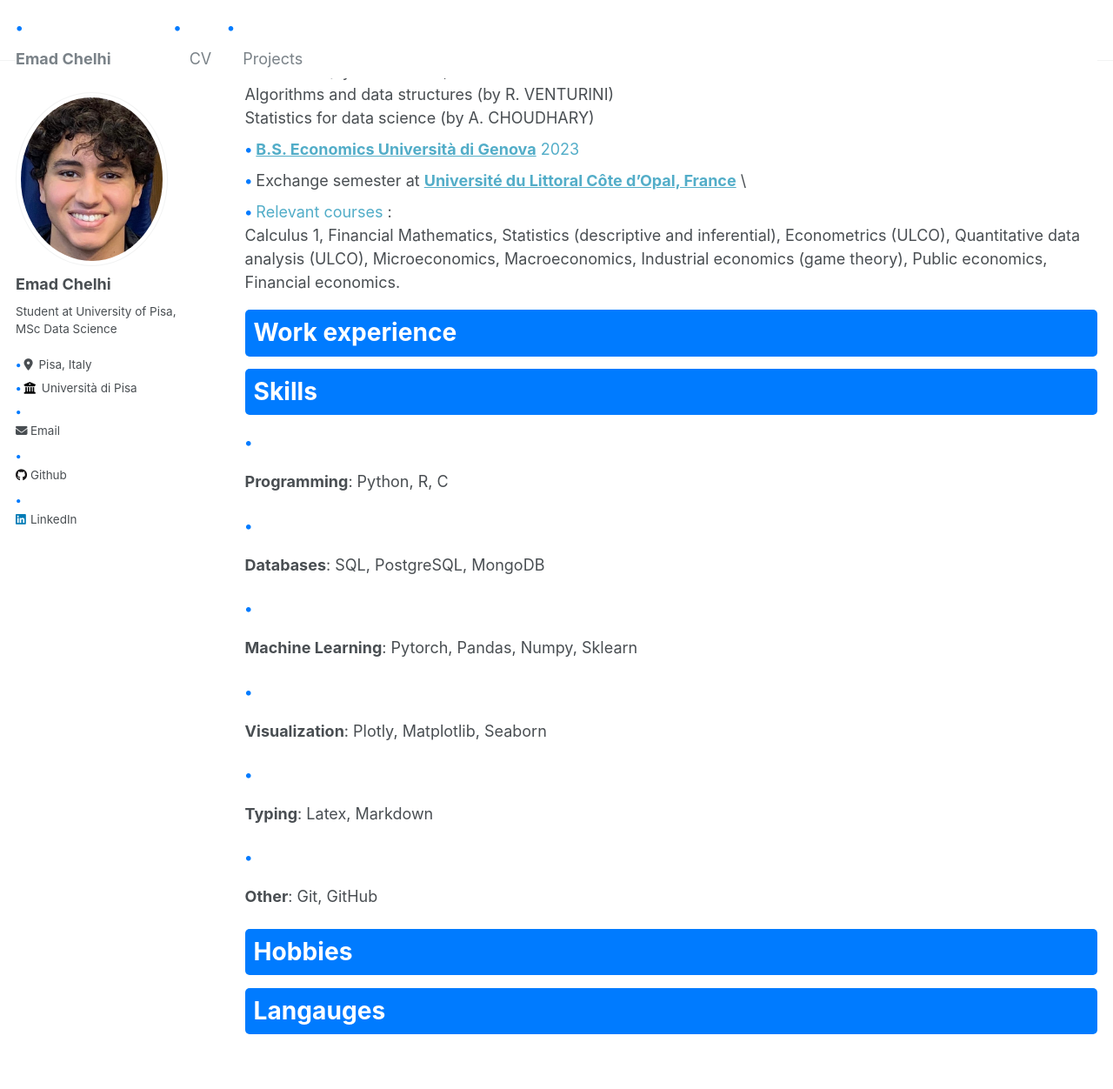
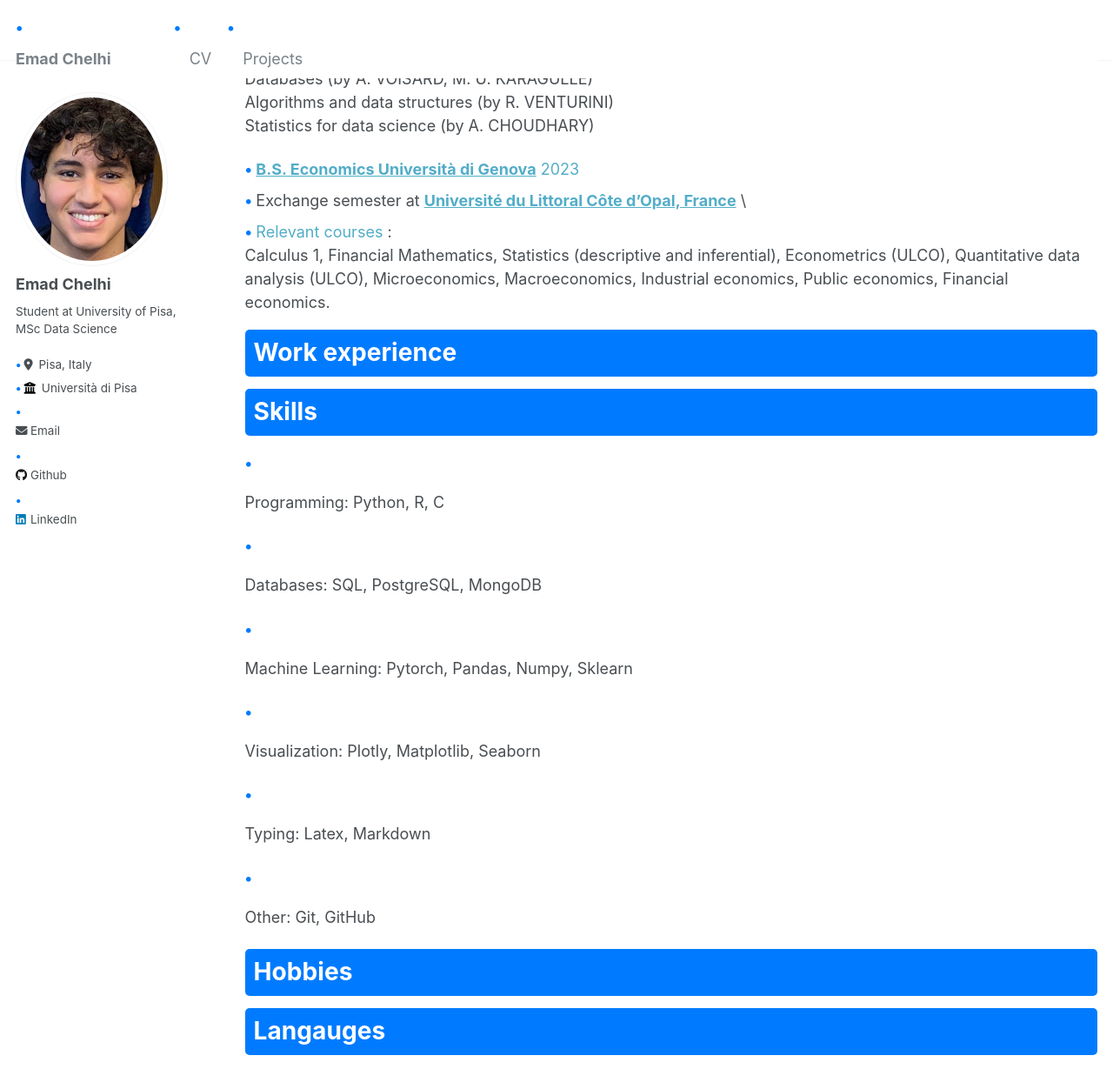
Before and after one commit to emadchelhi/emadchelhi.github.io, a Jekyll site: the page built from _pages/cv.md, in a window 1280 px wide and 1400 px high, scrolled down 675 px. Shown: the top 1252 px of the window at 87% size. Built offline with Jekyll 4.4.1, drawn with Linux system fonts in a browser that asks for light colours.

Commit message:
Update cv.md

```diff
--- a/_pages/cv.md
+++ b/_pages/cv.md
@@ -13,7 +13,7 @@ redirect_from:
 <img src="/images/universita-di-pisa.png" alt="MVA" width="150" height="100" /> <img src="/images/fu_logo.png" alt="MVA" width="150" height="100" /> <img src="/images/unige_logo.png" alt="MVA" width="150" height="100" /> <img src="/images/ulco_logo.jpg" alt="MVA" width="150" height="100" />
 
 * <span style="color:rgba(82,173,200,255)">**[M.S. Data Science Università di Pisa](https://didattica.di.unipi.it/en/master-programme-in-data-science-and-business-informatics/)** 2025 (expected)</span>
-  * Exchange semester at **[Freie Universität Berlin, Germany](https://www.mi.fu-berlin.de/en/data-science/index.html)**
+  Exchange semester at **[Freie Universität Berlin, Germany](https://www.mi.fu-berlin.de/en/data-science/index.html)**
   * <span style="color:rgba(82,173,200,255)">Semester 1 </span>: \
     Programming for data science (by S. TRANI, L. SEMINI) \
     Data mining (by D. PEDRESCHI, R. GUIDOTTI, A. FEDELE) \
@@ -29,7 +29,7 @@ redirect_from:
 * <span style="color:rgba(82,173,200,255)">**[B.S. Economics Università di Genova](https://corsi.unige.it/en/corsi/8699)** 2023 </span> \
   * Exchange semester at **[Université du Littoral Côte d'Opal, France](https://www.univ-littoral.fr/formation/offre-de-formation/licences/licence-economie-gestion/)** \
   * <span style="color:rgba(82,173,200,255)">Relevant courses </span>: \
-    Calculus 1, Financial Mathematics, Statistics (descriptive and inferential), Econometrics (ULCO), Quantitative data analysis (ULCO), Microeconomics, Macroeconomics, Industrial economics (game theory), Public economics, Financial economics.
+    Calculus 1, Financial Mathematics, Statistics (descriptive and inferential), Econometrics (ULCO), Quantitative data analysis (ULCO), Microeconomics, Macroeconomics, Industrial economics, Public economics, Financial economics.
 
 Work experience
 ======
@@ -38,22 +38,22 @@ Work experience
 Skills
 ======
 
-* **Programming**:
+* Programming:
 Python, R, C
 
-* **Databases**:
+* Databases:
 SQL, PostgreSQL, MongoDB
 
-* **Machine Learning**:
+* Machine Learning:
 Pytorch, Pandas, Numpy, Sklearn
 
-* **Visualization**:
+* Visualization:
 Plotly, Matplotlib, Seaborn
 
-* **Typing**:
+* Typing:
 Latex, Markdown
 
-* **Other**:
+* Other:
 Git, GitHub
 
 
```
